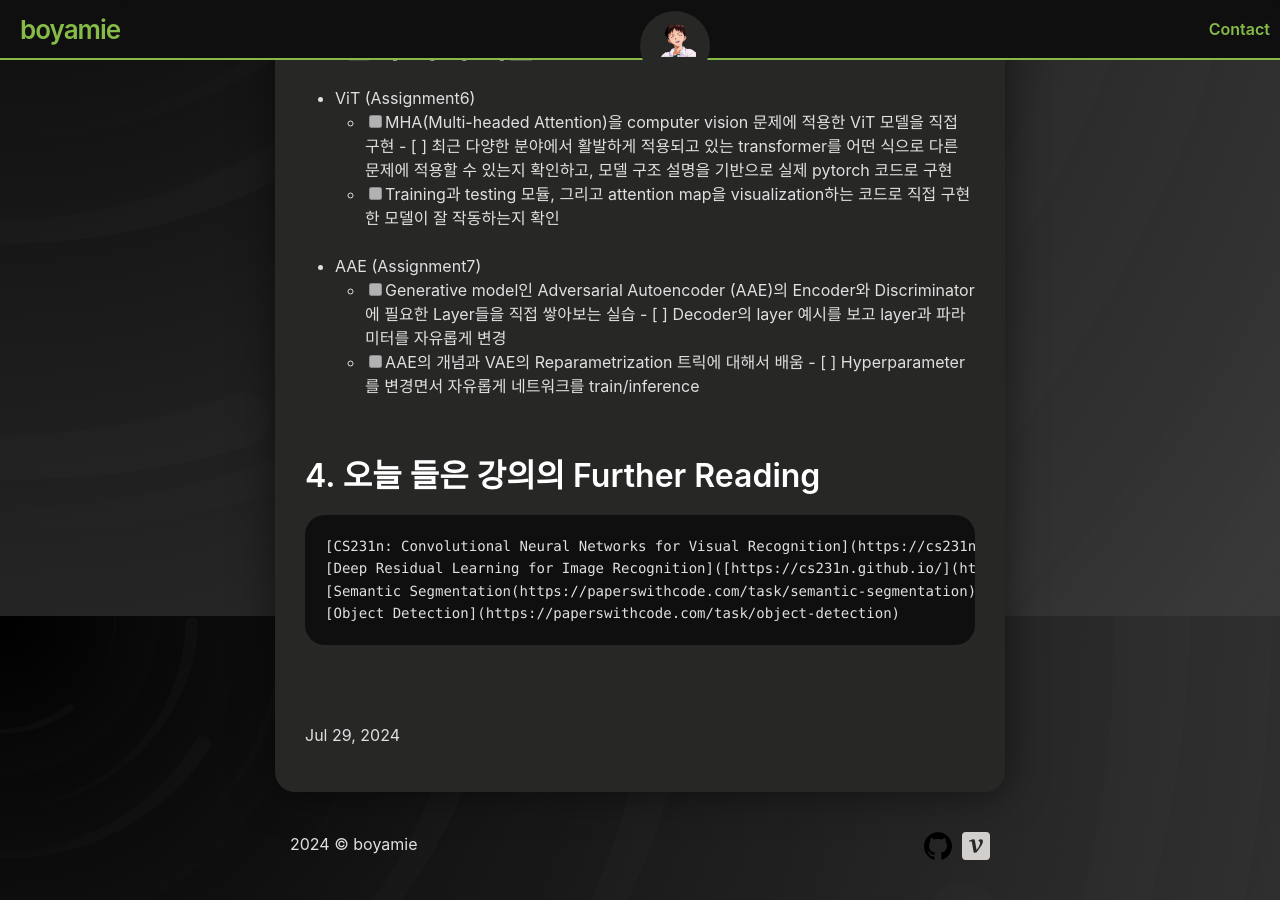
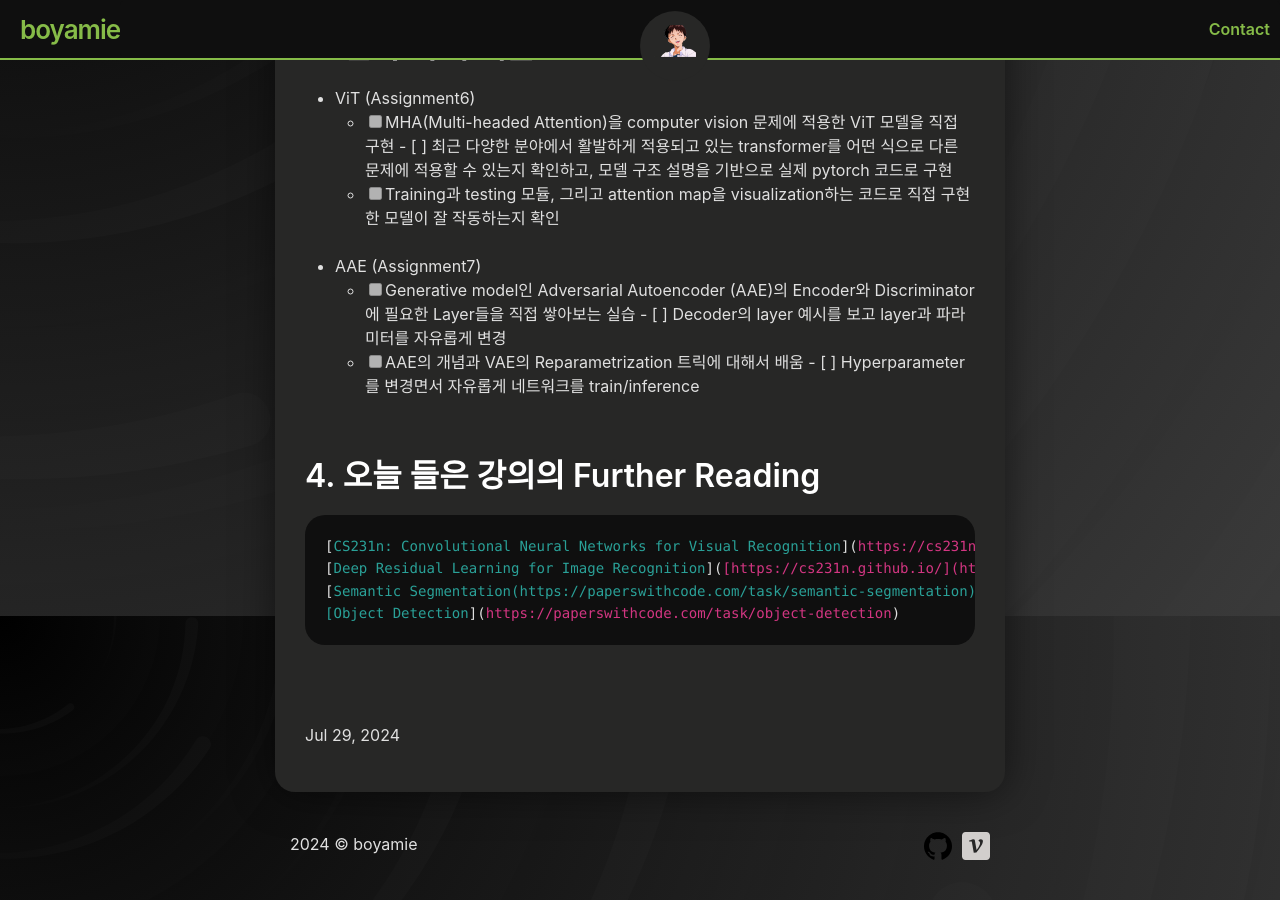
Before and after one commit to boyamie/boyamie.github.io, a Jekyll site: the page built from _posts/2024-07-30-boostcamp_2.md, in a window 1280 px wide and 900 px high, scrolled down 1304 px. Built offline with Jekyll 4.4.1, drawn with Linux system fonts in a browser that asks for light colours.

Commit message:
Update 2024-07-30-boostcamp_2.md

````diff
--- a/_posts/2024-07-30-boostcamp_2.md
+++ b/_posts/2024-07-30-boostcamp_2.md
@@ -71,7 +71,7 @@ tags: [Naver Boostcamp, daily report]
 
 ## 4. 오늘 들은 강의의 Further Reading
 
-```html
+```markdown
 [CS231n: Convolutional Neural Networks for Visual Recognition](https://cs231n.github.io/)
 [Deep Residual Learning for Image Recognition]([https://cs231n.github.io/](https://arxiv.org/abs/1512.03385)
 [Semantic Segmentation(https://paperswithcode.com/task/semantic-segmentation)
````
